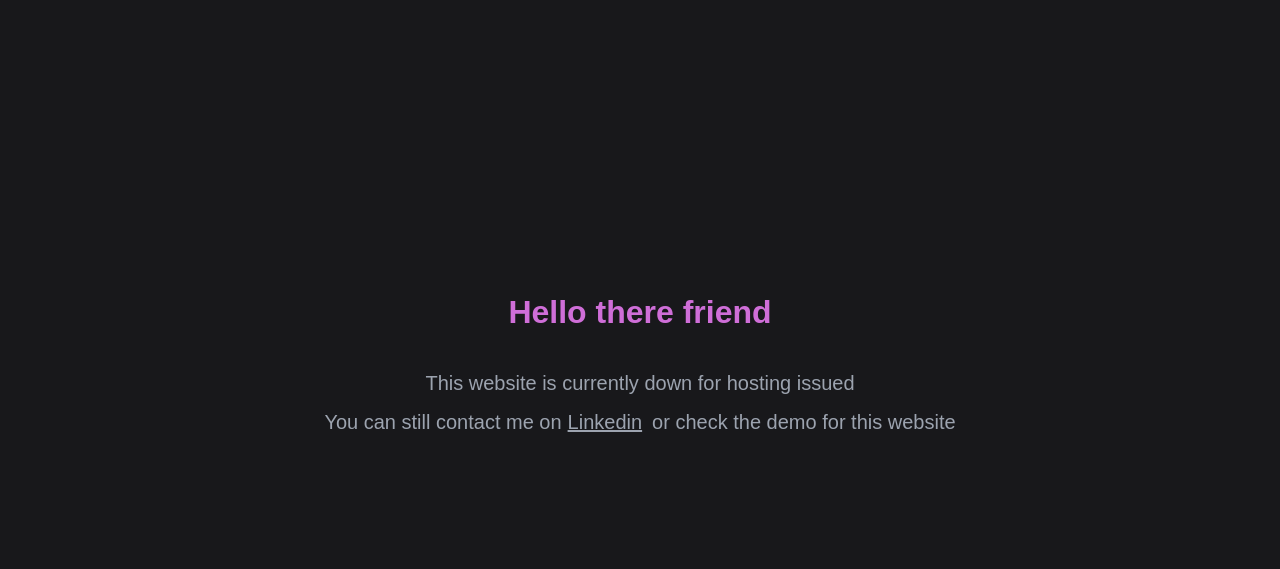
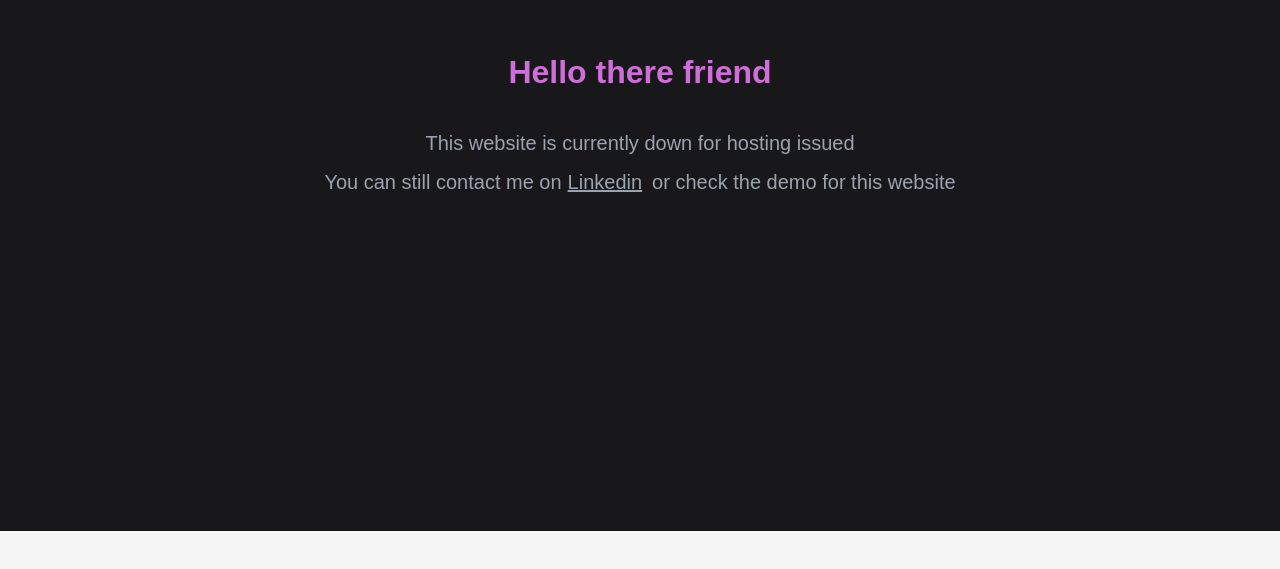
Before and after one commit to mohamedsennia/price-tracker-frontend, an Angular app: page / in a window 1280 px wide. Shown: the part 269-838 px from the top of the page. After the commit the page ends 800 px from the top, so only its background shows below. Built offline with nearby package versions, Linux system fonts and the light colour scheme.

Commit message:
Update app.component.css

```diff
--- a/src/app/app.component.css
+++ b/src/app/app.component.css
@@ -1,5 +1,5 @@
 :host{
-    height: 100vw;
+    height: 100vh;
 
     display: block;
 }
```
